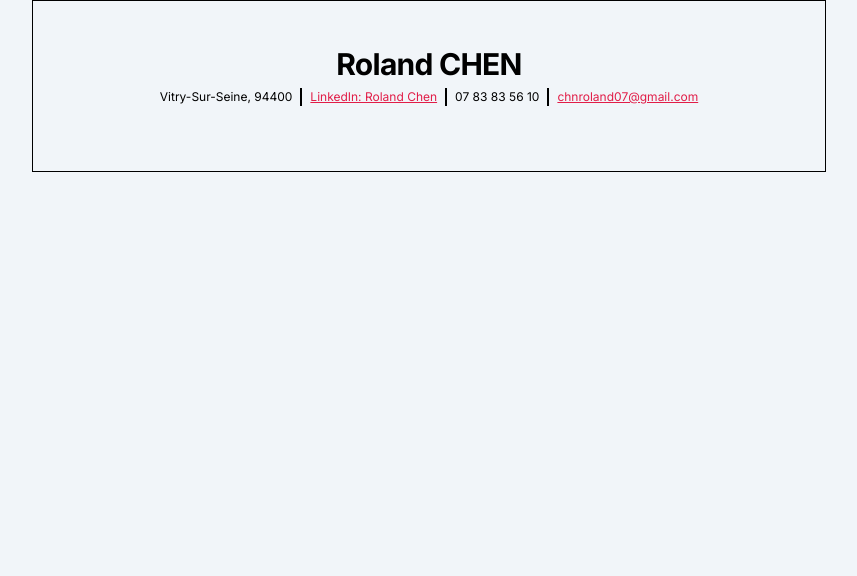
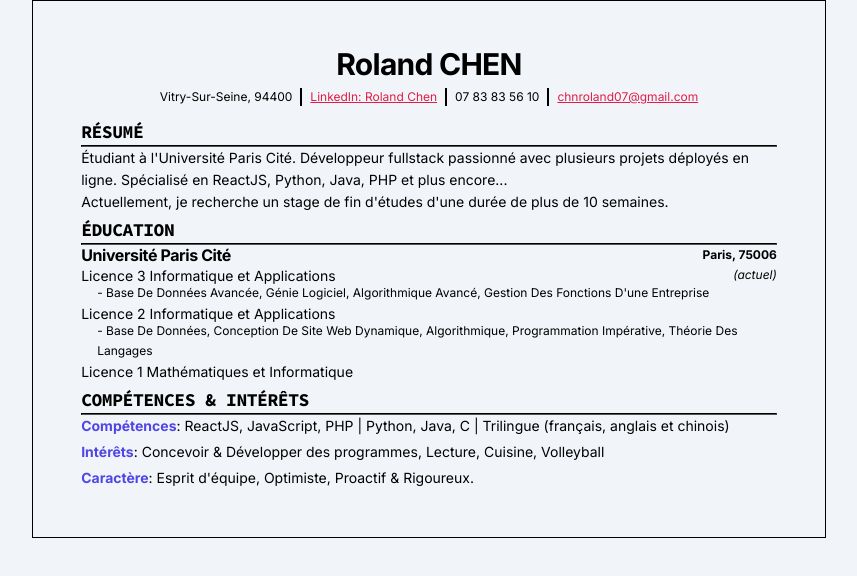
Before and after one commit to Rolandchn/My-portfolio, a React (Vite) app: page /resume in a window 1280 px wide. Shown: the top 576 px of the page, without its empty margins (211-1068 px from the left). Built offline with nearby package versions, Linux system fonts and the light colour scheme; a web font is replaced by a local one.

Commit message:
add all sections except experience

```diff
--- a/src/pages/Resume/Resume.jsx
+++ b/src/pages/Resume/Resume.jsx
@@ -1,6 +1,9 @@
 import { React, useEffect } from 'react'
 
 import Header from './sections/Header';
+import Summary from './sections/Summary/Summary';
+import Education from './sections/Education/Education';
+import SkillInterest from './sections/Skill-Interest/Skill-Interest'
 
 const Resume = () => {
     useEffect(() => {
@@ -11,11 +14,13 @@ const Resume = () => {
   return (
     <div className="container main__container">
         <Header />
+
         <main className="main">
+            <Summary />
+            <Education />
+            <SkillInterest />
 
-
-
-            </main>
+        </main>
     </div>
   )
 }
--- a/src/pages/Resume/sections/Education/Education.jsx
+++ b/src/pages/Resume/sections/Education/Education.jsx
@@ -16,12 +16,12 @@ const Education = () => {
             <ul className={styles.education__info_diploma_list}>
                 <li>
                     <p>Licence 3 Informatique et Applications<span className={styles.education__info_diploma_date}>(actuel)</span></p>
-                    <p className={styles.education__info-diploma_description}>- Base de données avancée, Génie logiciel, Algorithmique avancé, Gestion des fonctions d'une entreprise</p>
+                    <p className={styles.education__info_diploma_description}>- Base de données avancée, Génie logiciel, Algorithmique avancé, Gestion des fonctions d'une entreprise</p>
                 </li>
 
                 <li>
                     <p>Licence 2 Informatique et Applications</p>
-                    <p className={styles.education__info-diploma_description}>- Base de données, Conception de site web dynamique, Algorithmique, Programmation impérative, Théorie des langages</p>
+                    <p className={styles.education__info_diploma_description}>- Base de données, Conception de site web dynamique, Algorithmique, Programmation impérative, Théorie des langages</p>
                 </li>
 
                 <li>
--- a/src/pages/Resume/sections/Skill-Interest/Skill-Interest.jsx
+++ b/src/pages/Resume/sections/Skill-Interest/Skill-Interest.jsx
@@ -5,7 +5,7 @@ import styles from './Skill-Interest.module.css'
 
 const SkillInterest = () => {
   return (
-    <section className={clsx("section", skill-interest)}>
+    <section className={clsx("section", styles.skill_interest)}>
         <h2 className="title">Compétences & intérêts</h2>
         <hr className="separator"/>
         <p className={clsx(styles.info, "margin-top0")}><strong>Compétences</strong>: ReactJS, JavaScript, PHP | Python, Java, C | Trilingue (français, anglais et chinois)
```
